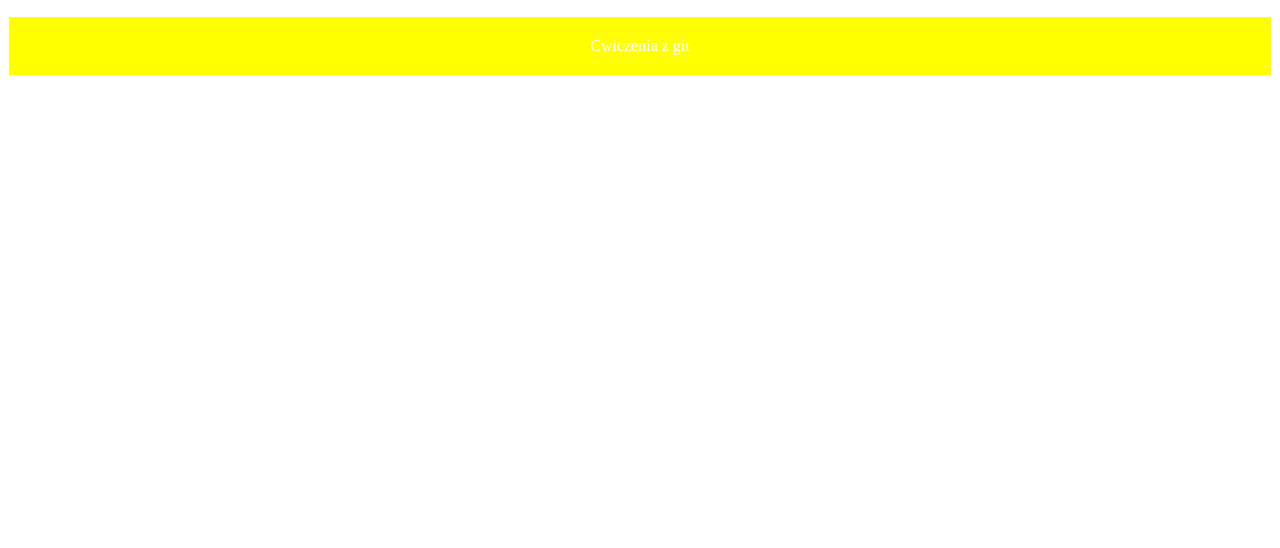
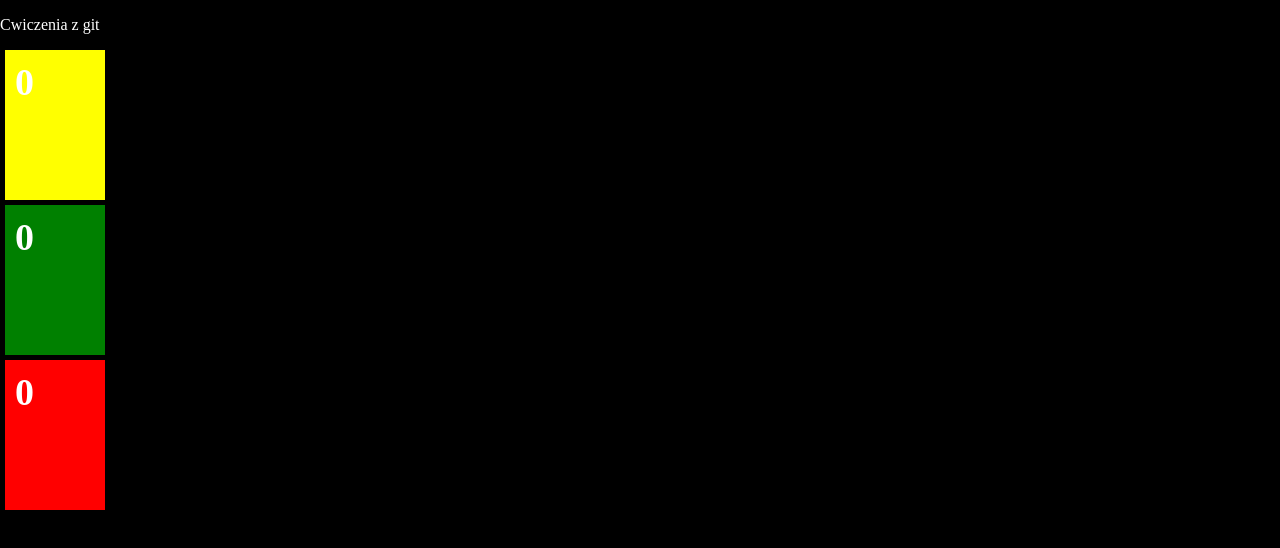
Before and after one commit to HonorataBal/git1, a plain HTML site: page index.html in a window 1280 px wide. Drawn offline with Linux system fonts and the light colour scheme.

Commit message:
added changed to README

```diff
--- a/index.html
+++ b/index.html
@@ -9,5 +9,14 @@
 </head>
 <body>
     <p>Cwiczenia z git</p>
+    <div class="card">
+        <span class="card_number"></span>
+    </div>
+    <div class="card">
+        <span class="card_number"></span>
+    </div>
+    <div class="card">
+        <span class="card_number"></span>
+    </div>
 </body>
 </html>
--- a/style.css
+++ b/style.css
@@ -1,7 +1,36 @@
-p{
-    background-color: yellow;
+* {
+    box-sizing: border-box;
+}
+body {
+    background: black;
     color: white;
-    border: 1px solid;
-    padding: 20px;
-    text-align: center;
+    width: 100vh;
+    height: 100vh;
+    padding: 0;
+    margin: 0;
+    counter-reset: card;
 }
+.card {
+    counter-increment: card_number;
+
+}
+.card_number::before{
+    font-weight: bold;
+    font-size: 38px;
+    content: counter(card-number);
+}
+.card {
+    width: 100px;
+    height: 150px;
+    background: red;
+    padding: 10px;
+    margin: 5px;
+}
+.card:nth-child(2){
+    background: yellow;
+
+}
+.card:nth-child(3){
+    background: green;
+
+}
```
Also changed, not shown: 1 other file.
